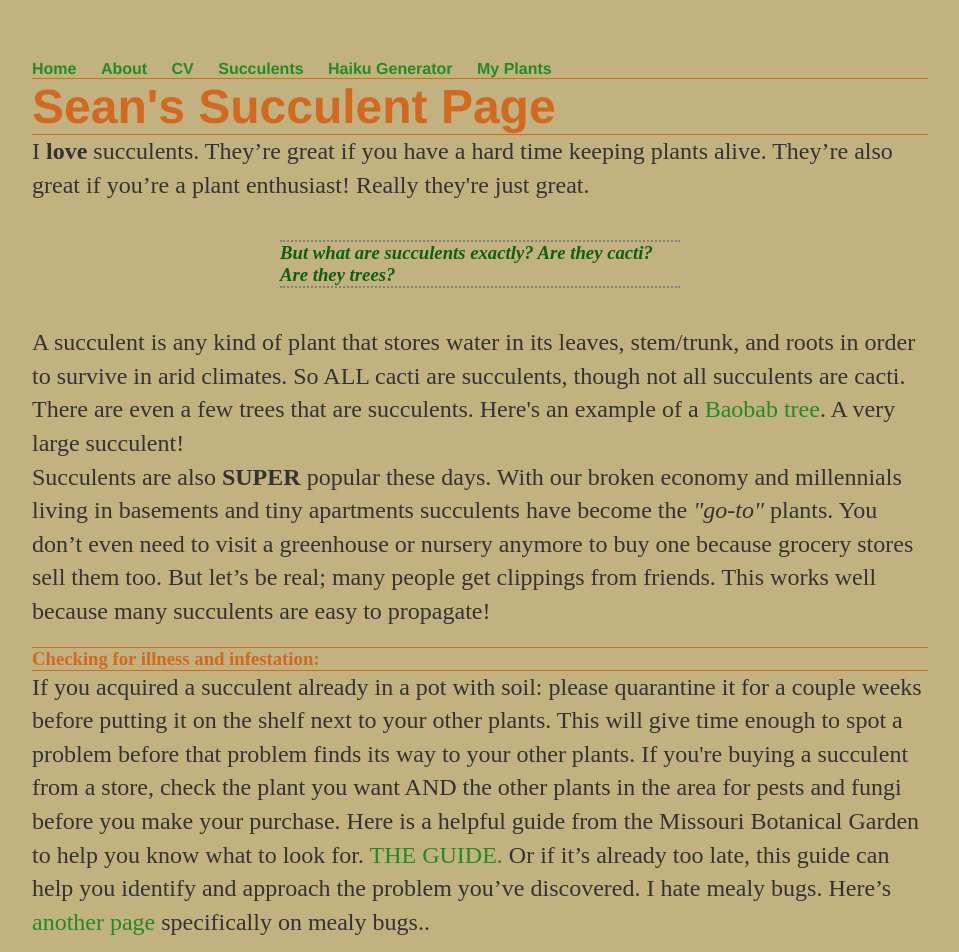
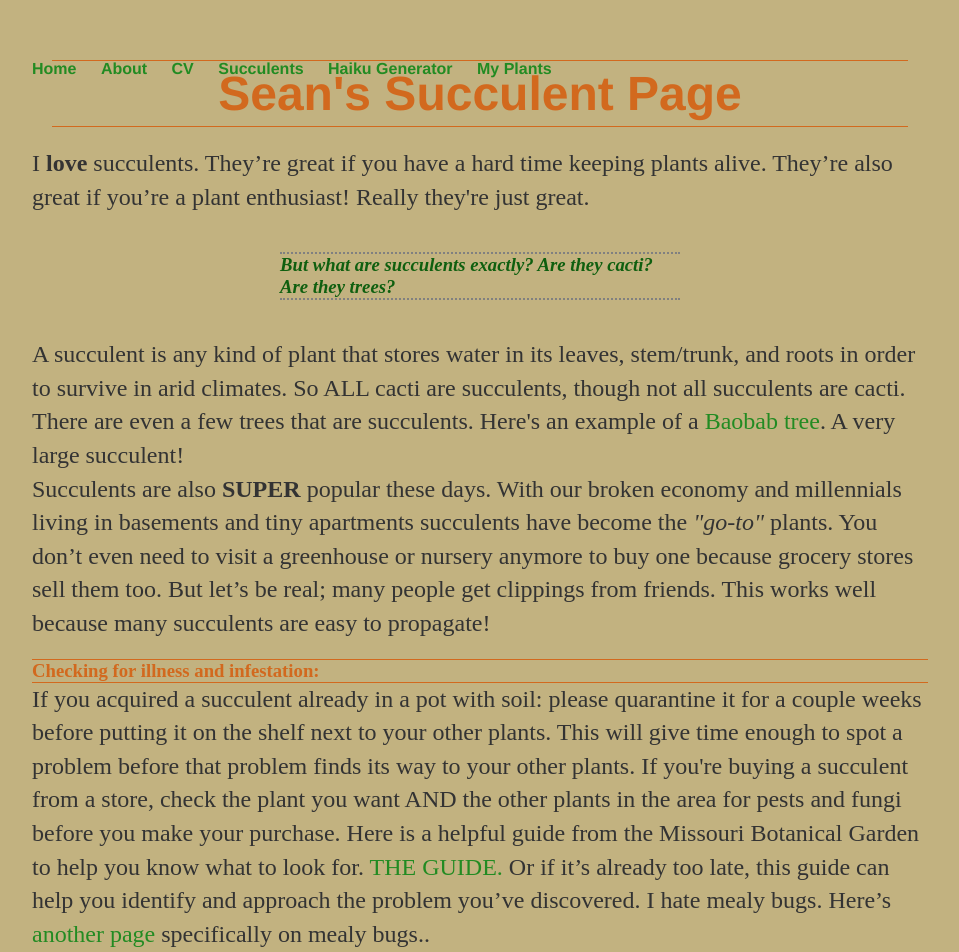
Before and after one commit to SeanEFletcher/SeanEFletcher.github.io, a Jekyll site: the page plants/index.html, which Jekyll copies as it is, in a window 1280 px wide. Shown: the top 952 px of the page, without its empty margins (160-1119 px from the left). Built offline with Jekyll 4.4.1, drawn with Linux system fonts in a browser that asks for light colours.

Commit message:
Update succulents.css

```diff
--- a/css/succulents.css
+++ b/css/succulents.css
@@ -12,6 +12,13 @@ body {
 
 .intro {
     background-color: #c2b280;
+}
+
+h1 {
+    text-align: center;
+    display: block;
+    padding: 5px;
+    margin: 20px;
 }
 
 .rhetorical {
@@ -64,6 +71,7 @@ nav ul, footer ul {
     padding: 0px;
     list-style: none;
     font-weight: bold;
+    position: fixed;
 }
 nav ul li, footer ul li {
     display: inline;
```
